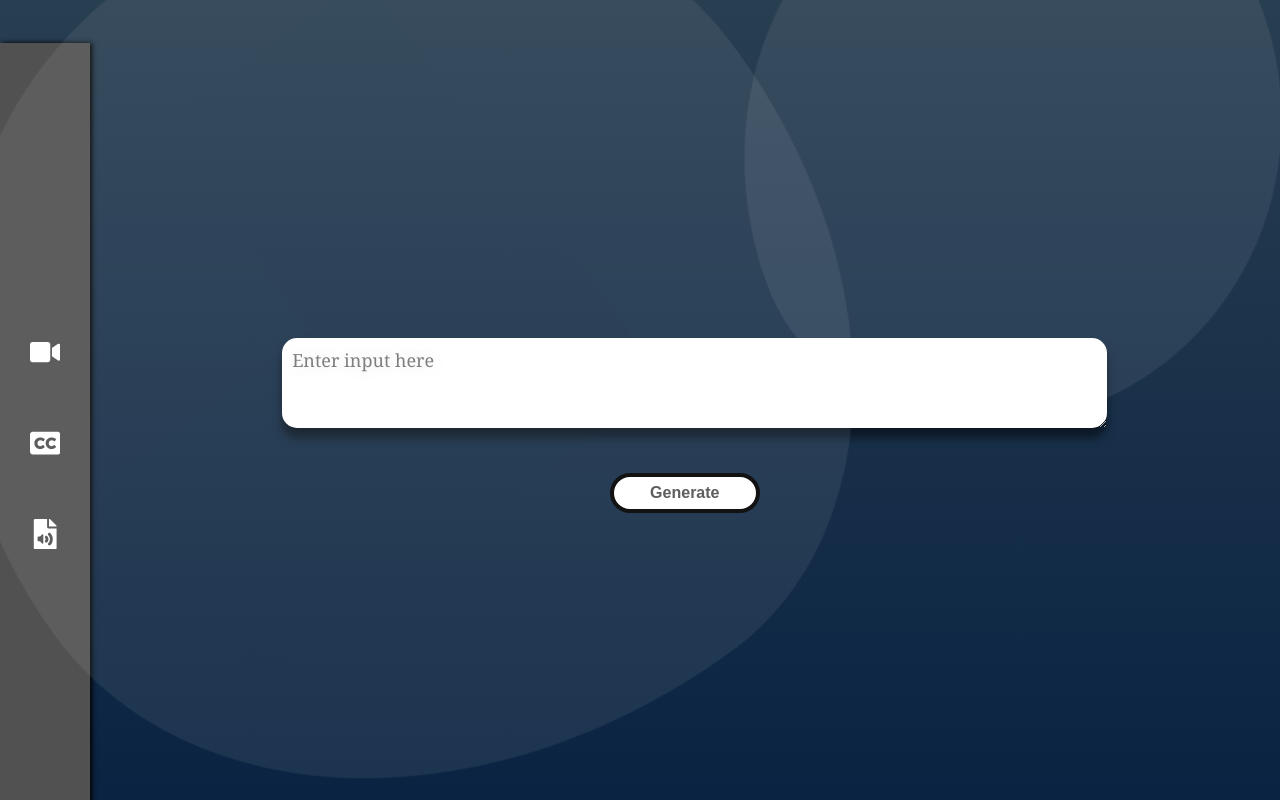
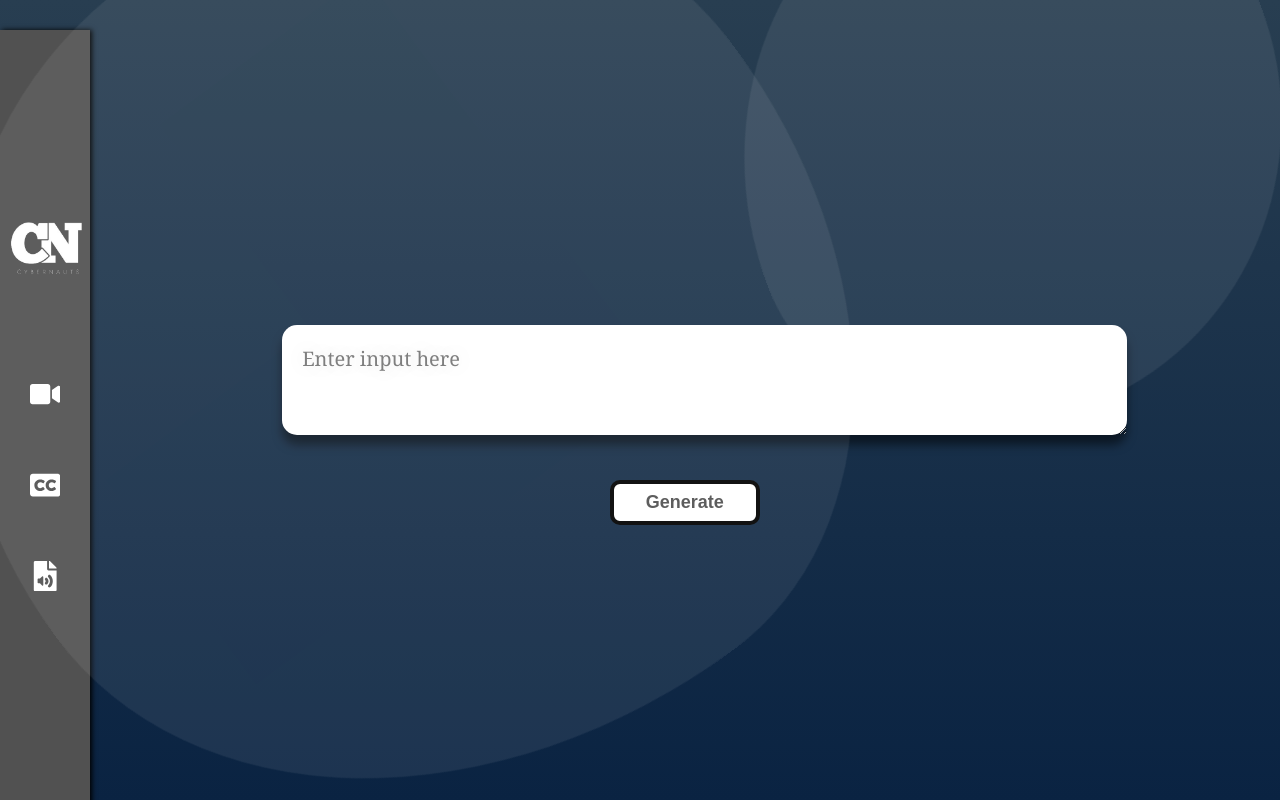
Before and after one commit to ahmad-meda/Cybernauts-Compass-Hackathon-AI, a React (Create React App) app in the folder my-app/: page / in a window 1280 px wide. Built offline with nearby package versions, Linux system fonts and the light colour scheme.

Commit message:
frontend

```diff
--- a/my-app/package.json
+++ b/my-app/package.json
@@ -7,6 +7,7 @@
     "@testing-library/react": "^13.4.0",
     "@testing-library/user-event": "^13.5.0",
     "all": "^0.0.0",
+    "axios": "^1.7.2",
     "cors": "^2.8.5",
     "react": "^18.3.1",
     "react-dom": "^18.3.1",
--- a/my-app/src/App.css
+++ b/my-app/src/App.css
@@ -184,7 +184,8 @@ body::after {
   left: 0px !important;
   background-color: rgb(13, 71, 161);
   background-image: linear-gradient(rgb(40, 62, 81) 0%, rgb(10, 35, 66) 100%);
-  pointer-events: initial;}
+  pointer-events: initial;
+}
 
 .navbar {
   margin-top: -16%;
@@ -202,6 +203,10 @@ body::after {
 
 .navbar:hover {
   width: 11%;
+}
+
+.navbar:hover .logo img {
+  margin-left: -13px;
 }
 
 .nav_items {
@@ -229,8 +234,22 @@ body::after {
   color: white;
 }
 
-.nav_items li a:hover {
+.nav_items li .h:hover {
   transform: scale(1.1);
   background-color: white;
   color: black;
 }
+
+.logo a {
+  width: 100%;
+  display: flex;
+  justify-content: center;
+}
+
+.logo img {
+  margin-top: -100px;
+  margin-left: -29px;
+  width: 150px;
+  /* Adjust the size as needed */
+  height: auto;
+}
--- a/my-app/src/App.js
+++ b/my-app/src/App.js
@@ -10,9 +10,12 @@ function App() {
       ></div>
       <div className="navbar">
         <ul className="nav_items">
-          <li><a href="/"><FaVideo /></a></li>
-          <li><a href="/caption"><FaClosedCaptioning /></a></li>
-          <li><a href="/audio"><FaFileAudio /></a></li>
+          <li className="logo">
+            <a href="/"><img src={require('./logo.png')} alt="" /></a>
+          </li>
+          <li><a className="h" href="/"><FaVideo /></a></li>
+          <li><a className="h" href="/caption"><FaClosedCaptioning /></a></li>
+          <li><a className="h" href="/audio"><FaFileAudio /></a></li>
         </ul>
       </div>
     </>
--- a/my-app/src/caption.css
+++ b/my-app/src/caption.css
@@ -18,12 +18,12 @@
 .submit {
   display: block;
   width: 150px;
-  height: 40px;
+  height: 45px;
   padding: 5px 10px;
   margin: 20px auto;
-  font-size: 16px;
+  font-size: 18px;
   border: none;
-  border-radius: 50px;
+  border-radius: 10px;
   cursor: pointer;
   transition: background-color 0.3s;
   background-color: white;
--- a/my-app/src/video_page.css
+++ b/my-app/src/video_page.css
@@ -10,8 +10,8 @@
   width: 70%;
   height: 70px;
   margin-bottom: 20px;
-  padding: 10px;
-  font-size: 18px;
+  padding: 20px;
+  font-size: 20px;
   border: none;
   border-radius: 15px;
   text-shadow: 0 0 20px rgba(48, 46, 77, 0.15);
@@ -23,12 +23,12 @@
 .download_btn {
   display: block;
   width: 150px;
-  height: 40px;
+  height: 45px;
   padding: 5px 20px;
   margin: 20px auto;
-  font-size: 16px;
+  font-size: 18px;
   border: none;
-  border-radius: 50px;
+  border-radius: 10px;
   cursor: pointer;
   font-weight: 600;
   transition: background-color 0.3s, transform 0.3s;
```
Also changed, not shown: my-app/src/logo.png (added), 1 other file (tests, documents, lock files or other folders).
